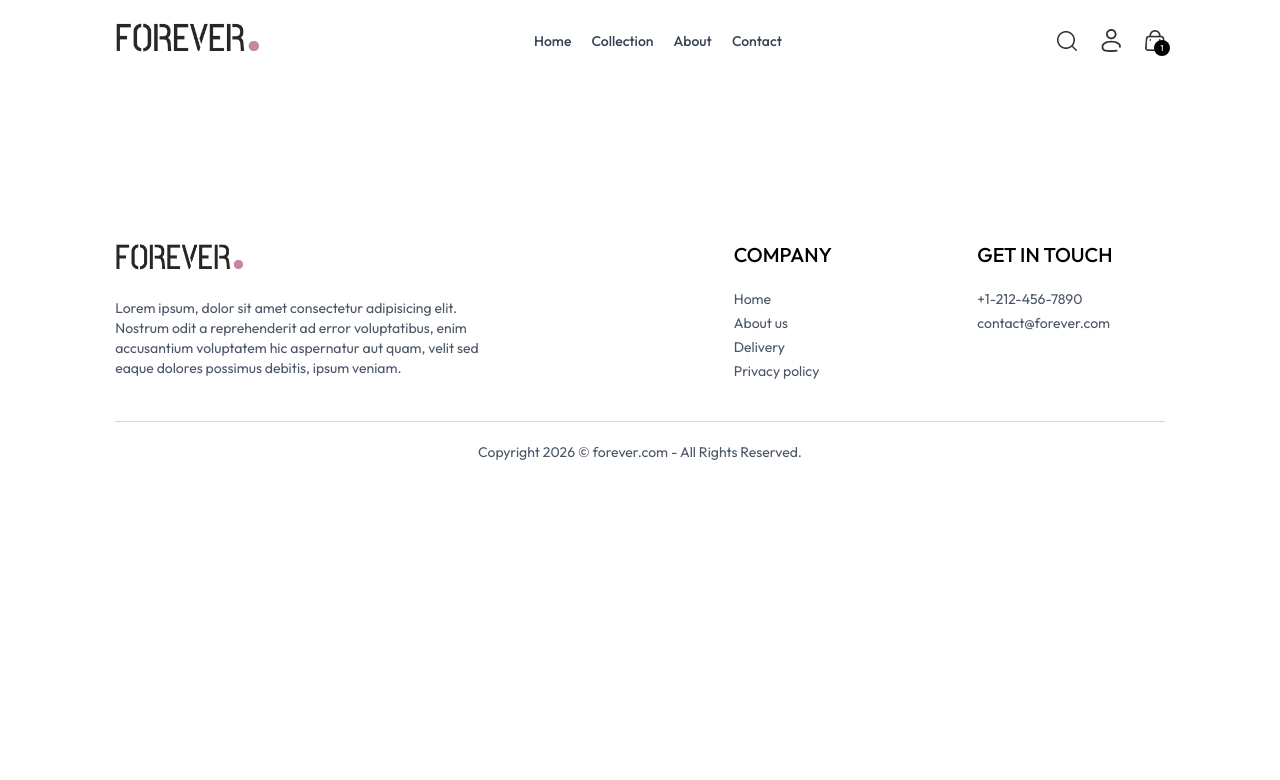
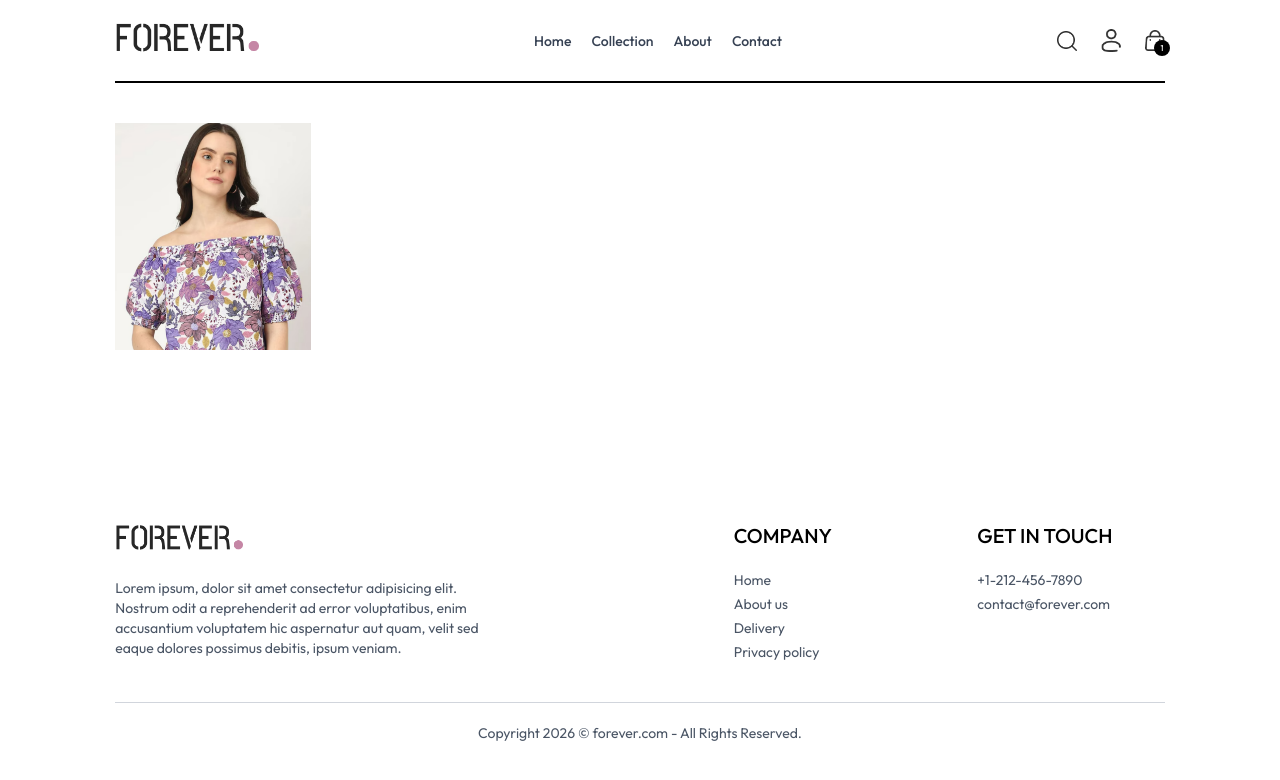
Before and after one commit to mahimaanchra/mern-ecommerce-stripe, a React (Vite) app in the folder Frontend/: page /product/aaaaa in a window 1280 px wide. Shown: the top 780 px of the page. Built offline with nearby package versions, Linux system fonts and the light colour scheme.

Commit message:
product images

```diff
--- a/Frontend/src/pages/Product.jsx
+++ b/Frontend/src/pages/Product.jsx
@@ -1,11 +1,44 @@
-import React from 'react'
+import React, { useContext, useEffect, useState } from 'react'
+import { useParams } from 'react-router-dom'
+import { ShopContext } from '../context/ShopContext';
 
 const Product = () => {
-  return (
-    <div>
+  const {productId} = useParams();
+  const {products} = useContext(ShopContext);
+  const [productData , setProductData] = useState(false);
+  const [image , setImage] = useState('');
 
+  const fetchProductData = () => {
+     products.map((item)=>{
+     if(item._id == productId){
+      setProductData(item);
+      setImage(item.image[0]);
+      return null;
+     }
+     })
+  }
+
+  useEffect(()=>{
+    fetchProductData();
+  }, [productId , products])
+  return productData ?(
+    <div className='border-t-2 pt-10 transition-opacity ease-in duration-500 opacity-100'>
+      {/* Product Data */}
+      <div className='flex gap-12 sm:gap-12 flex-col sm:flex-row'>
+
+      {/*Product Image */}
+      <div className='flex-1 flex flex-col-reverse gap-3 sm:flex-row'>
+      <div className='flex sm:flex-col overflow-x-auto sm:overflow-y-scroll justify-between sm:justify-normal sm:w-[18.7%] w-full'>
+        {
+          productData.image.map((item,index)=>(
+            <img src={item} key={index} className='w-[24%] sm:w-full sm:mb-3 flex-shrink-0 cursor-pointer'/>
+          ))
+        }
+      </div>
+      </div>
+      </div>
     </div>
-  )
+  ) : <div className='opacity=0'></div>
 }
 
 export default Product
```
